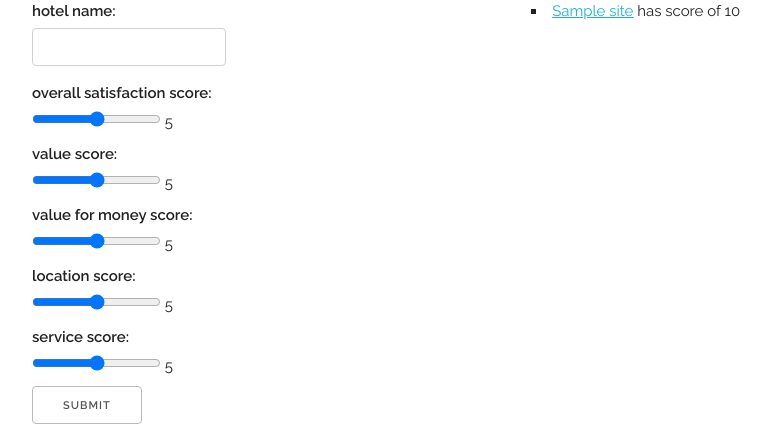
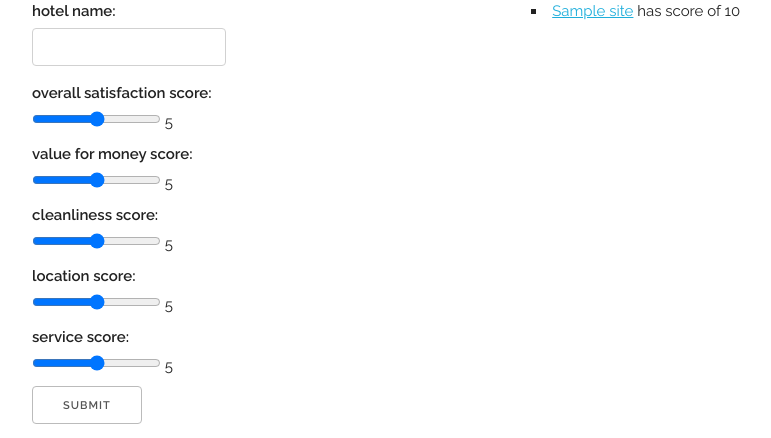
Before and after one commit to gspncr/hotel-ranking, a Flask app: page / in a window 1280 px wide. Shown: the part 398-836 px from the top of the page, without its empty margins (128-899 px from the left). Run offline with Flask 2, Linux system fonts and the light colour scheme; tables that the repository leaves empty hold one stand-in row (values such as "Sample post").

Commit message:
fix #2 - attributes not matching

```diff
--- a/templates/app.html
+++ b/templates/app.html
@@ -32,11 +32,11 @@
           <input id="score" name="score" type="range" min="0" max="10" value="5" oninput="scoreOutput.value = score.value" />
           <output name="scoreOutput" id="scoreOutput"> 5 </output>
 
-          <label> value score: </label>
+          <label> value for money score: </label>
           <input id="value" name="valueV" type="range" min="0" max="10" value="5" oninput="valueOutput.value = valueV.value" />
           <output name="valueOutput" id="valueOutput"> 5 </output>
 
-          <label> value for money score: </label>
+          <label> cleanliness score: </label>
           <input id="cleanliness" name="cleanliness" type="range" min="0" max="10" value="5" oninput="cleanlinessOutput.value = cleanliness.value" />
           <output name="cleanlinessOutput" id="cleanlinessOutput"> 5 </output>
 
```
